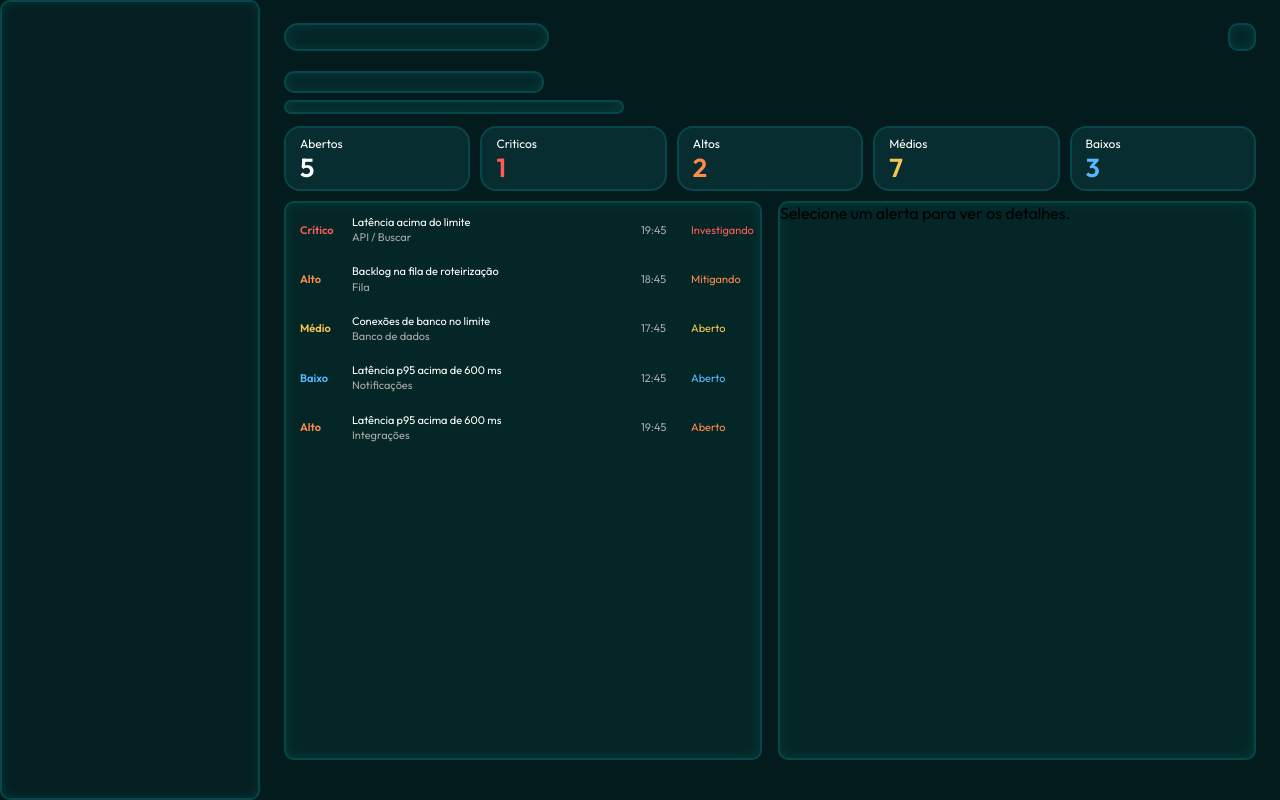
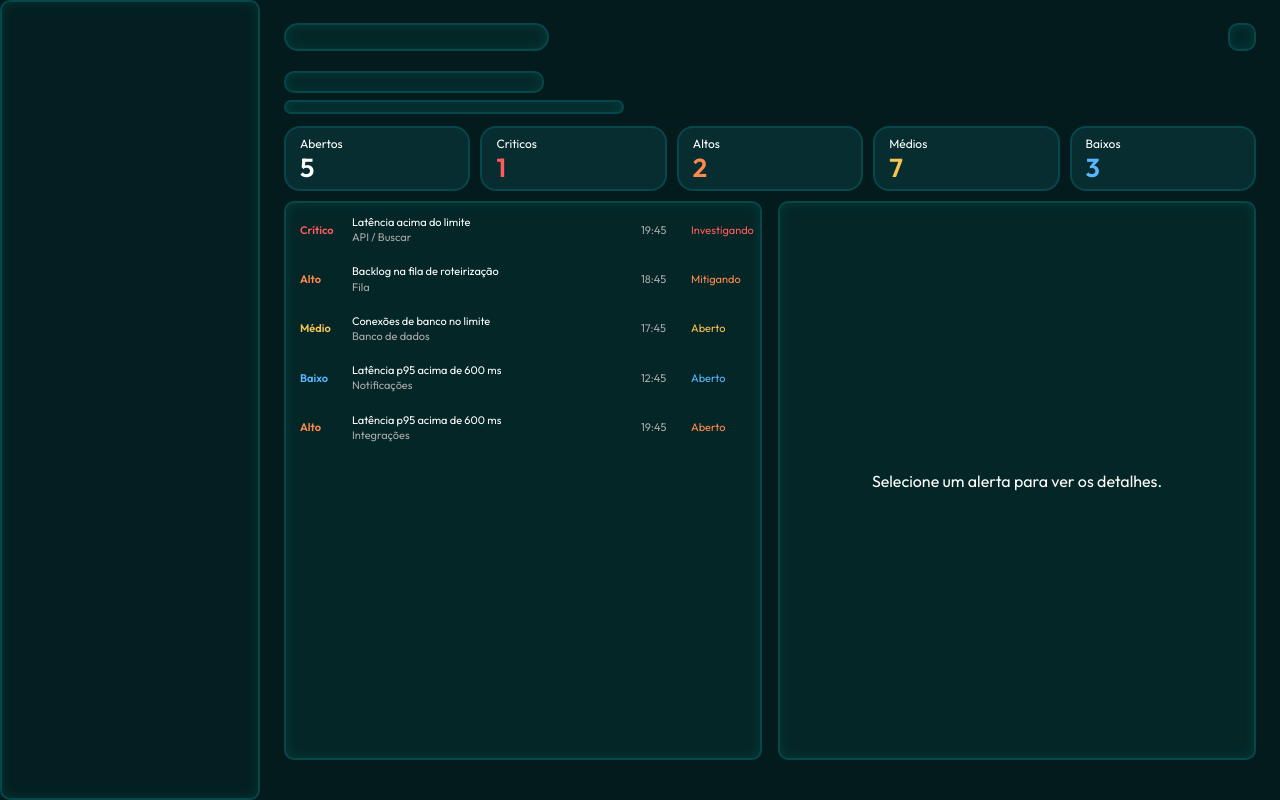
Before and after one commit to PERG-Gestao-de-Logistica/PERG-Front, a Next.js app in the folder perg/: page /alertas-incidentes in a window 1280 px wide. Built offline with nearby package versions, Linux system fonts and the light colour scheme.

Commit message:
feat: ajuste na tela alertas

```diff
--- a/perg/src/pages/index.tsx
+++ b/perg/src/pages/index.tsx
@@ -3,7 +3,7 @@
 export async function getServerSideProps() {
   return {
     redirect: {
-      destination: "/ModalNovoOrigem",
+      destination: "/alertas-incidentes",
       permanent: false,
     },
   };
--- a/perg/src/styles/alertas-incidentes.css
+++ b/perg/src/styles/alertas-incidentes.css
@@ -29,9 +29,14 @@
 }
 
 .texto-espera{
+  height: 100%;
+  display: flex;
   justify-content: center;
   align-items: center;
+  text-align: center;
+  color: var(--branco);
 }
+
 .alertas-incidentes-painel {
   flex: 1;
   min-height: 0;
```
